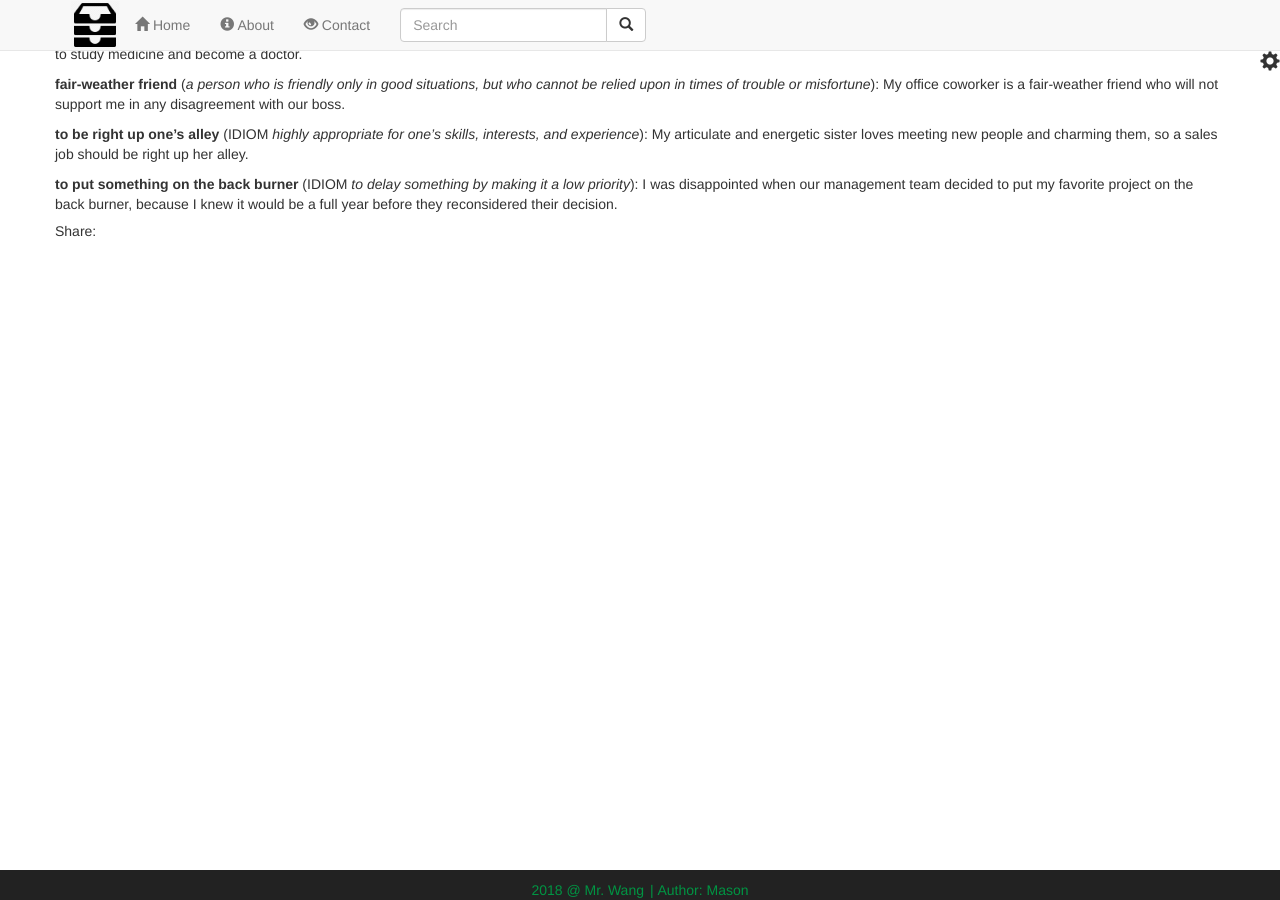
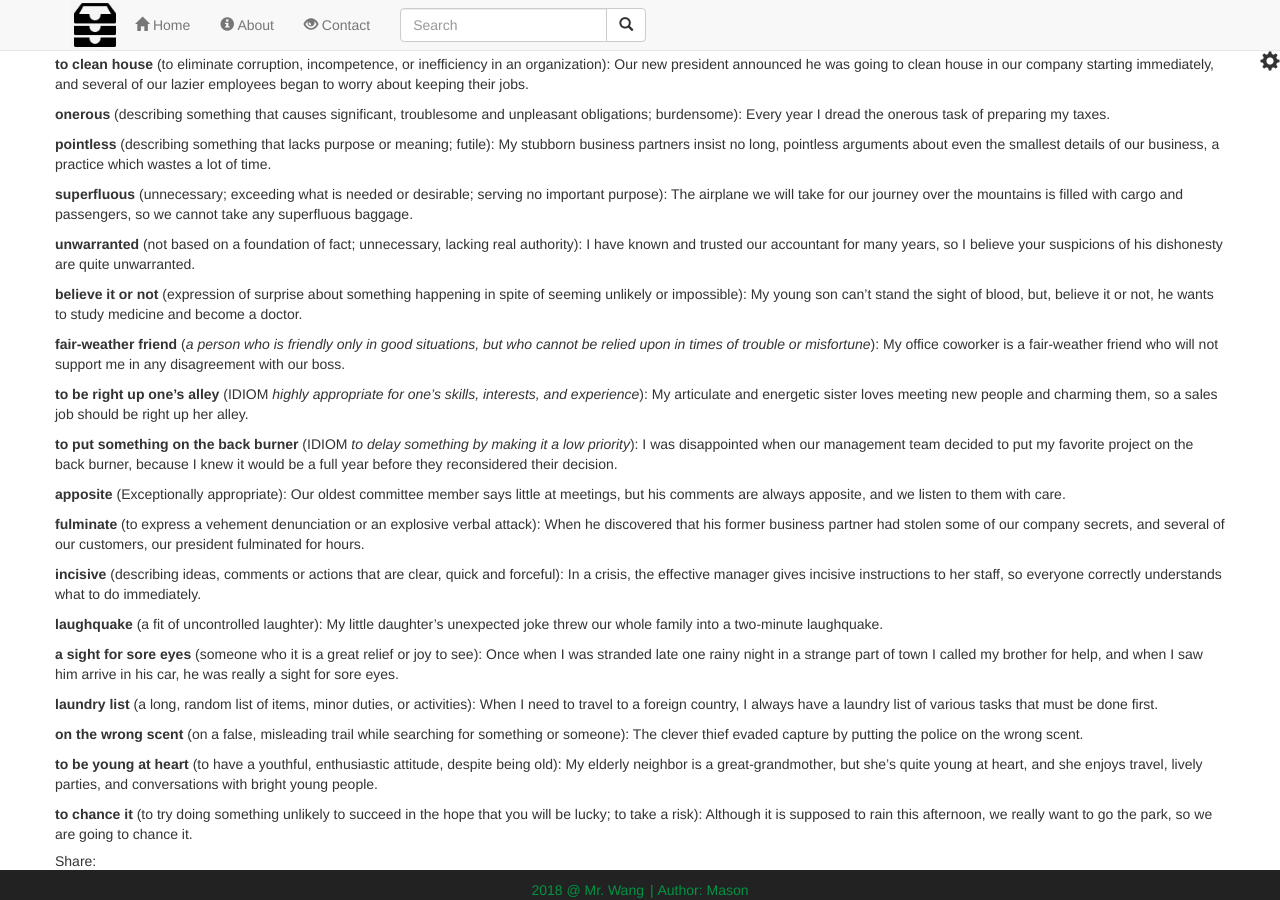
Before and after one commit to mason-mx/jekyll_demo, a Jekyll site: the page built from _posts/1000-01-01-extracts.md, in a window 1280 px wide and 900 px high, scrolled down 2664 px. Built offline with Jekyll 4.4.1, drawn with Linux system fonts in a browser that asks for light colours; nearby versions of some CDN libraries; some of the changed text lies outside the part shown.

Commit message:
added new extracts

```diff
--- a/_posts/1000-01-01-extracts.md
+++ b/_posts/1000-01-01-extracts.md
@@ -26,6 +26,12 @@
 
 > The only security is courage. - Francois De La Rochefoucauld
 
+> Think like a man of action, act like a man of thought. - Henri Bergson
+
+> Figuring out how to appreciate your unique offering and believing in yourself is so important to unlocking your potential. - Debbie Sterling
+
+> Failure is essential to turn good ideas into truly fantastic ones. - Tal Schwartz
+
 ## Business
 
 > There has to be something that is emotionally anchored, deep-rooted and which will drive that founder through their most difficult days.  - Eileen Burbidge
@@ -49,6 +55,8 @@
 > To be able to fill leisure intelligently is the last product of civilization. - Bertrand Russell
 
 > Anyone ca have an opinion, but it is data and facts that carry the most weight. - Scoot Trezise
+
+> You have to always keep boiling it down to what's really most important in terms of really moving this business forward - Mark Parker
 
 ## Words and phrases
 
@@ -111,3 +119,21 @@
 **to be right up one's alley** (IDIOM *highly appropriate for one's skills, interests, and experience*): My articulate and energetic sister loves meeting new people and charming them, so a sales job should be right up her alley.
 
 **to put something on the back burner** (IDIOM *to delay something by making it a low priority*): I was disappointed when our management team decided to put my favorite project on the back burner, because I knew it would be a full year before they reconsidered their decision.
+
+**apposite** (Exceptionally appropriate): Our oldest committee member says little at meetings, but his comments are always apposite, and we listen to them with care.
+
+**fulminate** (to express a vehement denunciation or an explosive verbal attack): When he discovered that his former business partner had stolen some of our company secrets, and several of our customers, our president fulminated for hours.
+
+**incisive** (describing ideas, comments or actions that are clear, quick and forceful): In a crisis, the effective manager gives incisive instructions to her staff, so everyone correctly understands what to do immediately.
+
+**laughquake** (a fit of uncontrolled laughter): My little daughter's unexpected joke threw our whole family into a two-minute laughquake.
+
+**a sight for sore eyes** (someone who it is a great relief or joy to see): Once when I was stranded late one rainy night in a strange part of town I called my brother for help, and when I saw him arrive in his car, he was really a sight for sore eyes.
+
+**laundry list** (a long, random list of items, minor duties, or activities): When I need to travel to a foreign country, I always have a laundry list of various tasks that must be done first.
+
+**on the wrong scent** (on a false, misleading trail while searching for something or someone): The clever thief evaded capture by putting the police on the wrong scent.
+
+**to be young at heart** (to have a youthful, enthusiastic attitude, despite being old): My elderly neighbor is a great-grandmother, but she's quite young at heart, and she enjoys travel, lively parties, and conversations with bright young people.
+
+**to chance it** (to try doing something unlikely to succeed in the hope that you will be lucky; to take a risk): Although it is supposed to rain this afternoon, we really want to go the park, so we are going to chance it.
```
